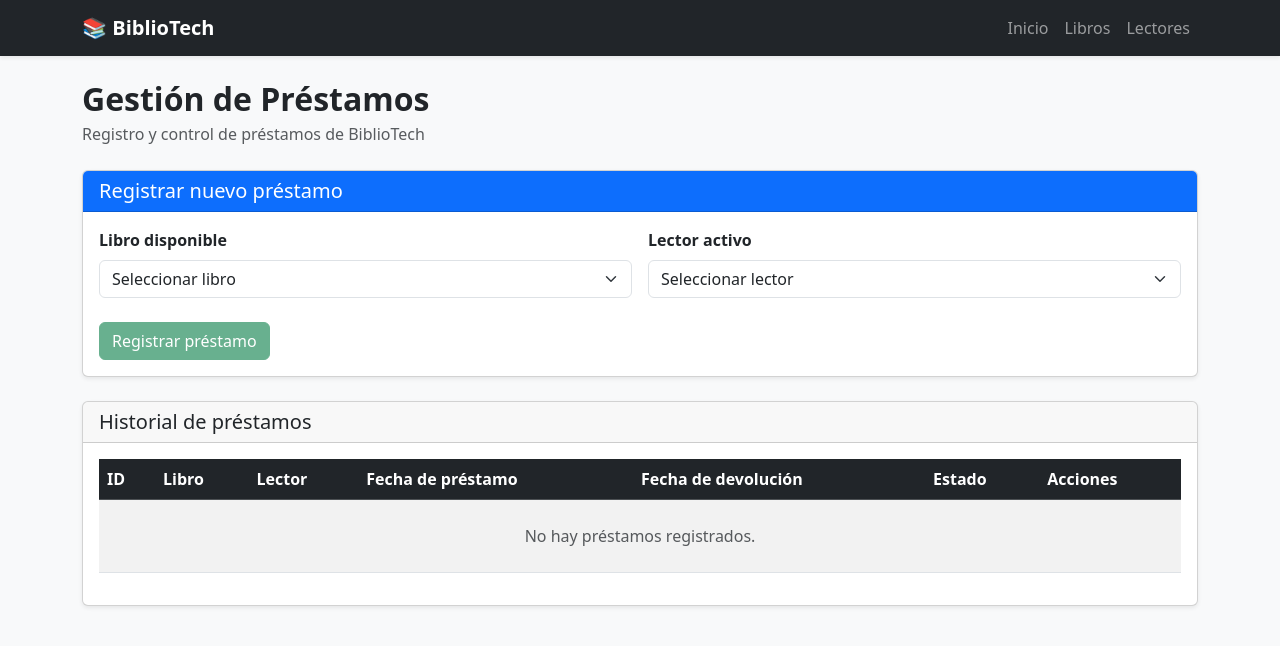
After one commit to SaulOmarPacheco/PRACTICA3-U3, a Flask app: page /prestamos/ in a window 1280 px wide. The commit adds this page. Shown: the top 646 px of the page. Run offline with Flask 3, Linux system fonts and the light colour scheme.

Commit message:
COMIT DE LOS PRESTAMOS

```diff
--- a/app/__init__.py
+++ b/app/__init__.py
@@ -36,10 +36,12 @@ db = SQLAlchemy(app)
 from app.routes.home import home_bp
 from app.routes.libros import libros_bp
 from app.routes.lectores import lectores_bp
+from app.routes.prestamos import prestamos_bp
 
 app.register_blueprint(home_bp)
 app.register_blueprint(libros_bp)
 app.register_blueprint(lectores_bp)
+app.register_blueprint(prestamos_bp)
 
 with app.app_context():
     try:
--- /dev/null
+++ b/app/routes/prestamos.py
@@ -0,0 +1,188 @@
+from datetime import datetime, timezone
+
+from flask import Blueprint, render_template, request, redirect, url_for
+from sqlalchemy import update
+from sqlalchemy.exc import IntegrityError
+
+from app import db
+from app.models.libro import Libro
+from app.models.lector import Lector
+from app.models.prestamo import Prestamo
+
+prestamos_bp = Blueprint(
+    "prestamos", __name__, url_prefix="/prestamos"
+)
+
+
+# READ - Listar préstamos
+@prestamos_bp.route("/")
+def index():
+    prestamos = Prestamo.query.order_by(
+        Prestamo.id_prestamo.desc()
+    ).all()
+
+    libros = Libro.query.filter_by(disponible=True).all()
+    lectores = Lector.query.filter_by(activo=True).all()
+
+    return render_template(
+        "prestamos/index.html",
+        prestamos=prestamos,
+        libros=libros,
+        lectores=lectores
+    )
+
+
+# CREATE - Registrar préstamo
+@prestamos_bp.post("/registrar")
+def registrar():
+    try:
+        id_libro = int(request.form["id_libro"])
+        id_lector = int(request.form["id_lector"])
+    except (ValueError, KeyError):
+        return "Datos inválidos", 400
+
+    lector = db.session.get(Lector, id_lector)
+
+    if not lector or not lector.activo:
+        return "Lector no disponible", 400
+
+    resultado = db.session.execute(
+        update(Libro)
+        .where(
+            Libro.id_libro == id_libro,
+            Libro.disponible.is_(True)
+        )
+        .values(disponible=False)
+    )
+
+    if resultado.rowcount != 1:
+        db.session.rollback()
+        return "Libro no disponible", 409
+
+    prestamo = Prestamo(
+        id_libro=id_libro,
+        id_lector=id_lector
+    )
+
+    db.session.add(prestamo)
+
+    try:
+        db.session.commit()
+    except IntegrityError:
+        db.session.rollback()
+        return "Error al registrar préstamo", 409
+
+    return redirect(url_for("prestamos.index"))
+
+
+# UPDATE - Editar préstamo
+@prestamos_bp.route(
+    "/editar/<int:id_prestamo>",
+    methods=["GET", "POST"]
+)
+def editar(id_prestamo):
+    prestamo = db.get_or_404(Prestamo, id_prestamo)
+
+    # No editar préstamos ya devueltos
+    if prestamo.fecha_devolucion is not None:
+        return "No se puede editar un préstamo finalizado", 400
+
+    if request.method == "POST":
+        try:
+            nuevo_libro = int(request.form["id_libro"])
+            nuevo_lector = int(request.form["id_lector"])
+        except (ValueError, KeyError):
+            return "Datos inválidos", 400
+
+        lector = db.session.get(Lector, nuevo_lector)
+
+        if not lector or not lector.activo:
+            return "Lector no disponible", 400
+
+        if nuevo_libro != prestamo.id_libro:
+            resultado = db.session.execute(
+                update(Libro)
+                .where(
+                    Libro.id_libro == nuevo_libro,
+                    Libro.disponible.is_(True)
+                )
+                .values(disponible=False)
+            )
+
+            if resultado.rowcount != 1:
+                db.session.rollback()
+                return "El nuevo libro no está disponible", 409
+
+            libro_anterior = db.session.get(
+                Libro, prestamo.id_libro
+            )
+
+            if libro_anterior:
+                libro_anterior.disponible = True
+
+            prestamo.id_libro = nuevo_libro
+
+        prestamo.id_lector = nuevo_lector
+
+        try:
+            db.session.commit()
+        except IntegrityError:
+            db.session.rollback()
+            return "Error al editar préstamo", 409
+
+        return redirect(url_for("prestamos.index"))
+
+    libros = Libro.query.filter(
+        (Libro.disponible.is_(True)) |
+        (Libro.id_libro == prestamo.id_libro)
+    ).all()
+
+    lectores = Lector.query.filter(
+        (Lector.activo.is_(True)) |
+        (Lector.id_lector == prestamo.id_lector)
+    ).all()
+
+    return render_template(
+        "prestamos/editar.html",
+        prestamo=prestamo,
+        libros=libros,
+        lectores=lectores
+    )
+
+
+# Registrar devolución
+@prestamos_bp.post("/devolver/<int:id_prestamo>")
+def devolver(id_prestamo):
+    prestamo = db.get_or_404(Prestamo, id_prestamo)
+
+    if prestamo.fecha_devolucion is None:
+        prestamo.fecha_devolucion = (
+            datetime.now(timezone.utc).replace(tzinfo=None)
+        )
+
+        libro = db.session.get(Libro, prestamo.id_libro)
+
+        if libro:
+            libro.disponible = True
+
+        db.session.commit()
+
+    return redirect(url_for("prestamos.index"))
+
+
+# DELETE - Eliminar préstamo
+@prestamos_bp.post("/eliminar/<int:id_prestamo>")
+def eliminar(id_prestamo):
+    prestamo = db.get_or_404(Prestamo, id_prestamo)
+
+    # Liberar el libro solo si el préstamo sigue activo
+    if prestamo.fecha_devolucion is None:
+        libro = db.session.get(Libro, prestamo.id_libro)
+
+        if libro:
+            libro.disponible = True
+
+    db.session.delete(prestamo)
+    db.session.commit()
+
+    return redirect(url_for("prestamos.index"))
--- a/app/templates/index.html
+++ b/app/templates/index.html
@@ -41,7 +41,7 @@
                 </a>
             </div>
             <div class="col-md-4">
-                <a href="" class="btn btn-outline-warning w-100 py-3 fw-bold shadow-sm">
+                <a href="{{ url_for('prestamos.index') }}" class="btn btn-outline-warning w-100 py-3 fw-bold shadow-sm">
                     📋 Gestionar Préstamos
                 </a>
             </div>
--- /dev/null
+++ b/app/templates/prestamos/index.html
@@ -0,0 +1,211 @@
+
+{% extends "base.html" %}
+
+{% block content %}
+
+<div class="d-flex justify-content-between align-items-center mb-4">
+    <div>
+        <h2 class="fw-bold mb-1">Gestión de Préstamos</h2>
+        <p class="text-muted mb-0">
+            Registro y control de préstamos de BiblioTech
+        </p>
+    </div>
+</div>
+
+{% if error %}
+<div class="alert alert-danger">
+    {{ error }}
+</div>
+{% endif %}
+
+<!-- REGISTRAR PRÉSTAMO -->
+<div class="card shadow-sm mb-4">
+
+    <div class="card-header bg-primary text-white">
+        <h5 class="mb-0">Registrar nuevo préstamo</h5>
+    </div>
+
+    <div class="card-body">
+
+        <form method="POST"
+              action="{{ url_for('prestamos.registrar') }}">
+
+            <div class="row g-3">
+
+                <div class="col-md-6">
+                    <label class="form-label fw-semibold">
+                        Libro disponible
+                    </label>
+
+                    <select name="id_libro"
+                            class="form-select"
+                            required>
+
+                        <option value="">Seleccionar libro</option>
+
+                        {% for libro in libros %}
+                        <option value="{{ libro.id_libro }}">
+                            {{ libro.titulo }} - {{ libro.autor }}
+                        </option>
+                        {% endfor %}
+
+                    </select>
+                </div>
+
+                <div class="col-md-6">
+                    <label class="form-label fw-semibold">
+                        Lector activo
+                    </label>
+
+                    <select name="id_lector"
+                            class="form-select"
+                            required>
+
+                        <option value="">Seleccionar lector</option>
+
+                        {% for lector in lectores %}
+                        <option value="{{ lector.id_lector }}">
+                            {{ lector.nombre }}
+                        </option>
+                        {% endfor %}
+
+                    </select>
+                </div>
+
+            </div>
+
+            <button type="submit"
+                    class="btn btn-success mt-4"
+                    {% if not libros or not lectores %}disabled{% endif %}>
+                Registrar préstamo
+            </button>
+
+        </form>
+
+    </div>
+</div>
+
+<!-- HISTORIAL DE PRÉSTAMOS -->
+<div class="card shadow-sm">
+
+    <div class="card-header">
+        <h5 class="mb-0">Historial de préstamos</h5>
+    </div>
+
+    <div class="card-body">
+
+        <div class="table-responsive">
+
+            <table class="table table-striped table-hover align-middle">
+
+                <thead class="table-dark">
+                    <tr>
+                        <th>ID</th>
+                        <th>Libro</th>
+                        <th>Lector</th>
+                        <th>Fecha de préstamo</th>
+                        <th>Fecha de devolución</th>
+                        <th>Estado</th>
+                        <th>Acciones</th>
+                    </tr>
+                </thead>
+
+                <tbody>
+
+                    {% for prestamo in prestamos %}
+
+                    <tr>
+                        <td>{{ prestamo.id_prestamo }}</td>
+
+                        <td>{{ prestamo.libro.titulo }}</td>
+
+                        <td>{{ prestamo.lector.nombre }}</td>
+
+                        <td>
+                            {{ prestamo.fecha_prestamo.strftime('%d/%m/%Y %H:%M') }}
+                        </td>
+
+                        <td>
+                            {% if prestamo.fecha_devolucion %}
+                                {{ prestamo.fecha_devolucion.strftime('%d/%m/%Y %H:%M') }}
+                            {% else %}
+                                Pendiente
+                            {% endif %}
+                        </td>
+
+                        <td>
+                            {% if prestamo.fecha_devolucion %}
+                                <span class="badge bg-success">
+                                    Devuelto
+                                </span>
+                            {% else %}
+                                <span class="badge bg-warning text-dark">
+                                    Vigente
+                                </span>
+                            {% endif %}
+                        </td>
+
+                        <td>
+                            <div class="d-flex flex-wrap gap-2">
+
+                                {% if not prestamo.fecha_devolucion %}
+
+                                <!-- EDITAR -->
+                                <a href="{{ url_for('prestamos.editar',
+                                           id_prestamo=prestamo.id_prestamo) }}"
+                                   class="btn btn-warning btn-sm">
+                                    Editar
+                                </a>
+
+                                <!-- DEVOLVER -->
+                                <form method="POST"
+                                      action="{{ url_for('prestamos.devolver',
+                                              id_prestamo=prestamo.id_prestamo) }}"
+                                      onsubmit="return confirm('¿Confirmar devolución del libro?')">
+
+                                    <button type="submit"
+                                            class="btn btn-success btn-sm">
+                                        Devolver
+                                    </button>
+
+                                </form>
+
+                                {% endif %}
+
+                                <!-- ELIMINAR -->
+                                <form method="POST"
+                                      action="{{ url_for('prestamos.eliminar',
+                                              id_prestamo=prestamo.id_prestamo) }}"
+                                      onsubmit="return confirm('¿Eliminar este préstamo permanentemente?')">
+
+                                    <button type="submit"
+                                            class="btn btn-danger btn-sm">
+                                        Eliminar
+                                    </button>
+
+                                </form>
+
+                            </div>
+                        </td>
+                    </tr>
+
+                    {% else %}
+
+                    <tr>
+                        <td colspan="7"
+                            class="text-center text-muted py-4">
+                            No hay préstamos registrados.
+                        </td>
+                    </tr>
+
+                    {% endfor %}
+
+                </tbody>
+
+            </table>
+
+        </div>
+    </div>
+</div>
+
+{% endblock %}
```
Also changed, not shown: app/templates/prestamos/editar.html (added, +56 -0 lines).
